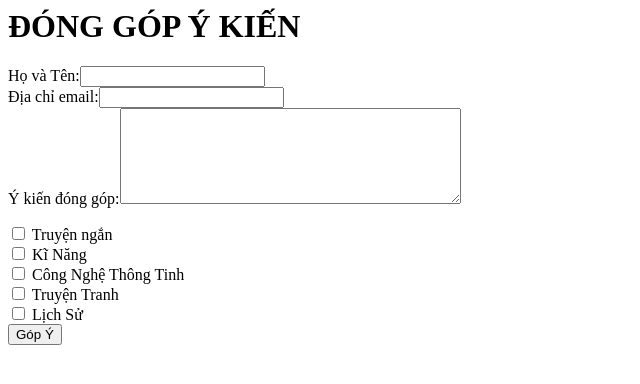
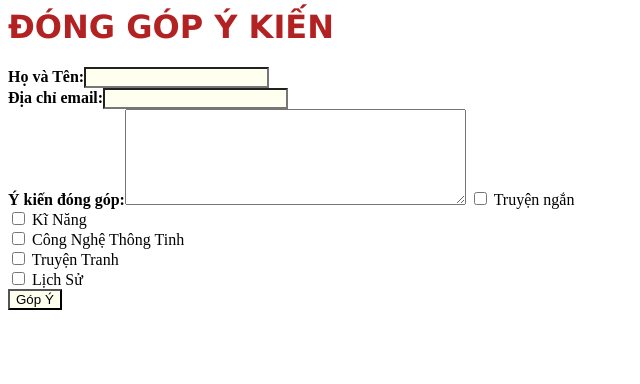
Before and after one commit to hthnhpzy/tin12, a plain HTML site: page contents/nv2.html in a window 1280 px wide. Shown: the whole page, without its empty margins (0-640 px from the left). Drawn offline with Linux system fonts and the light colour scheme.

Commit message:
Update nv2.html

```diff
--- a/contents/nv2.html
+++ b/contents/nv2.html
@@ -1,19 +1,25 @@
 <html>
   <head>
     <meta charset="utf-8">
+    <style>
+      h1 {color: firebrick; font-family: Verdana;}
+      h2 {color: indianred;}
+      label {front-size: 15px; font-weight: bold;}
+      input {background-color: ivory;}
+    </style>
   </head>
   <body>
     <h1> ĐÓNG GÓP Ý KIẾN </h1>
-    <form>
+    <form action="Bai7-NV3.html">
       <label> Họ và Tên:<input type = "text" name="txtTen"></label> <br>
       <label> Địa chỉ email:<input type = "text" name="txtEmail"></label> <br>
       <label>Ý kiến đóng góp:<textarea name="txtComment" rows="6" cols = "40"> </textarea></label>
+      <input type="checkbox" name="chkTruyenNgan"> Truyện ngắn <br>
+      <input type="checkbox" name="chkKiNang"> Kĩ Năng <br>
+      <input type="checkbox" name="chkCNTT"> Công Nghệ Thông Tinh <br>
+      <input type="checkbox" name="chkTruyenTranh"> Truyện Tranh <br>
+      <input type="checkbox" name="chkLichSu"> Lịch Sử <br>
+      <input type="submit" name="cmd" value="Góp Ý">
     </form>
-    <input type="checkbox" name="chkTruyenNgan"> Truyện ngắn <br>
-    <input type="checkbox" name="chkKiNang"> Kĩ Năng <br>
-    <input type="checkbox" name="chkCNTT"> Công Nghệ Thông Tinh <br>
-    <input type="checkbox" name="chkTruyenTranh"> Truyện Tranh <br>
-    <input type="checkbox" name="chkLichSu"> Lịch Sử <br>
-    <input type="submit" name="cmd" value="Góp Ý">
   </body>
 </html>
```
